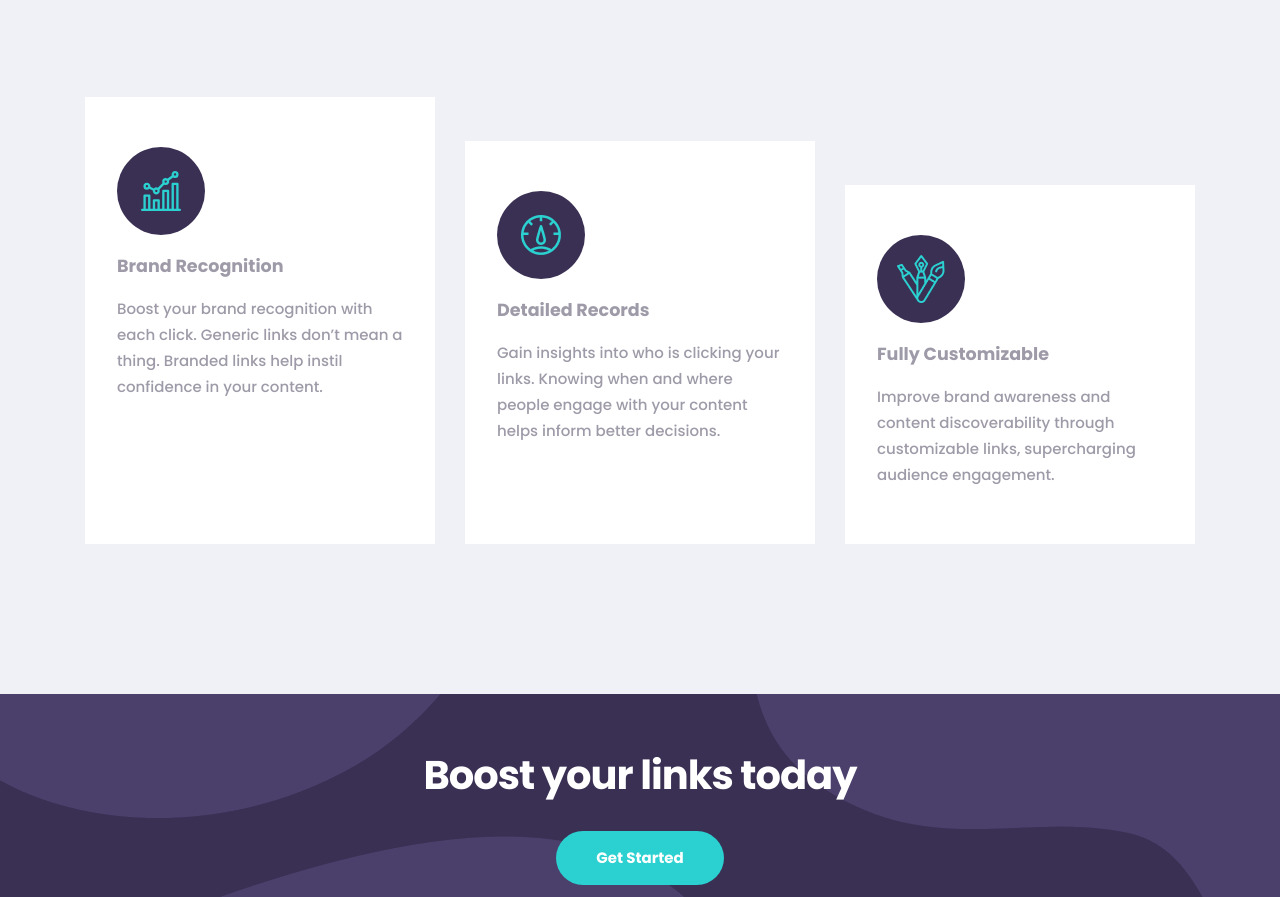
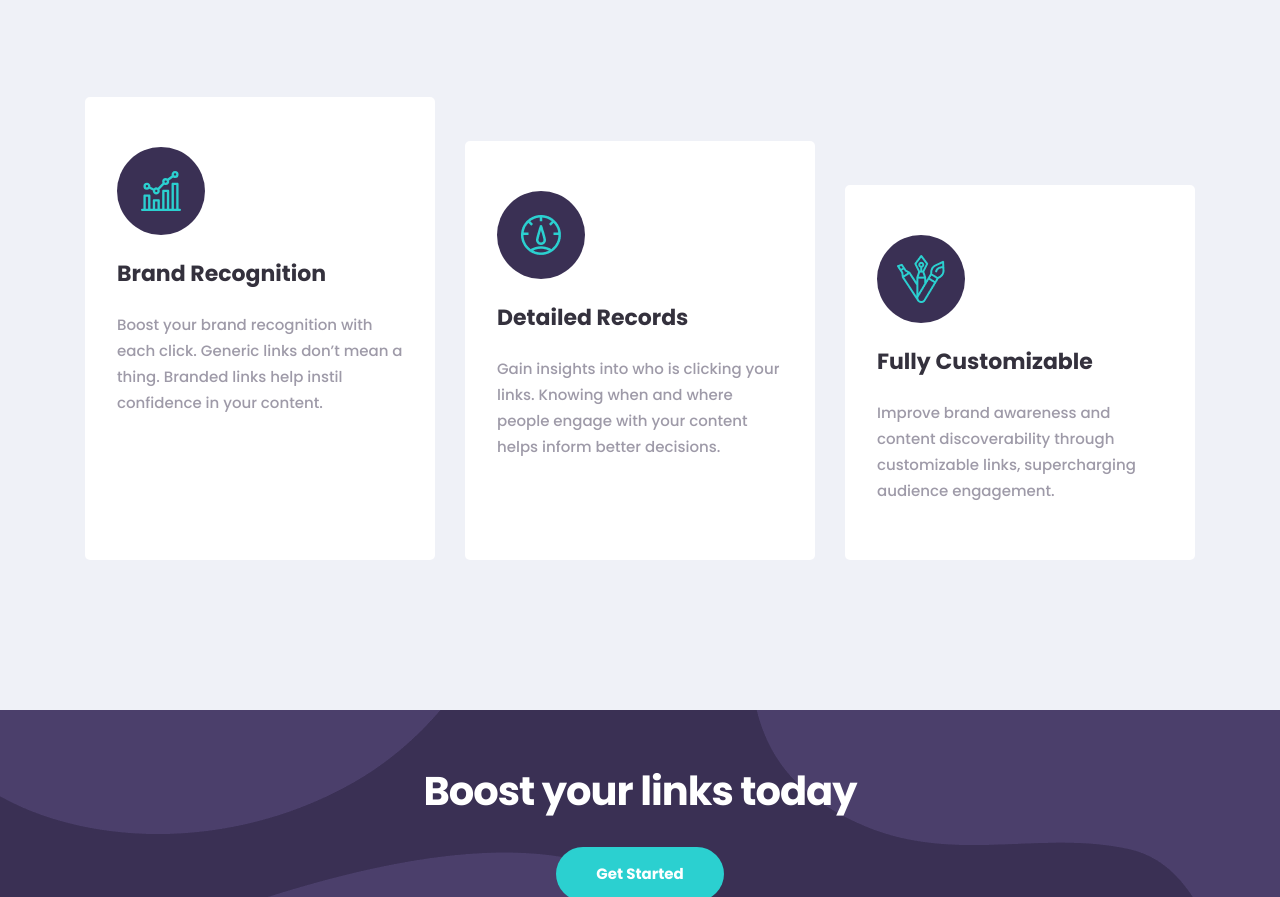
Before and after one commit to murodjohn101/shortly-project, a plain HTML site: page index.html in a window 1280 px wide. Shown: the part 1136-2033 px from the top of the page. Drawn offline with Linux system fonts and the light colour scheme.

Commit message:
h3 and p styles change

```diff
--- a/css/styles.css
+++ b/css/styles.css
@@ -253,6 +253,7 @@ color: #34313D;
   padding-bottom: 41px;
   padding-left: 32px;
   padding-right: 32px;
+  border-radius: 5px;
 
 }
 
@@ -280,6 +281,7 @@ color: #34313D;
   padding-left: 32px;
   padding-right: 32px;
   margin-top: 44px;
+  border-radius: 5px;
 }
 .detailed-section::before{
   content: "";
@@ -300,6 +302,7 @@ color: #34313D;
   padding-left: 32px;
   padding-right: 32px;
   margin-top: 88px;
+  border-radius: 5px;
 }
 
 .fully-section::before{
@@ -355,3 +358,20 @@ text-align: center;
   cursor: pointer;
   white-space: nowrap;
 }
+
+.advanced-title{
+font-family: "Poppins", "Arial", sans-serif;
+font-style: normal;
+font-weight: bold;
+font-size: 22px;
+line-height: 33px;
+color: #34313D;
+}
+.advanced-text{
+font-family: "Poppins", "Arial", sans-serif;
+font-style: normal;
+font-weight: 500;
+font-size: 15px;
+line-height: 26px;
+color: #9E9AA8;
+}
--- a/index.html
+++ b/index.html
@@ -51,6 +51,14 @@
         </div>
       </div>
     </div>
+
+
+<!-- FORM-INPUT BEGIN -->
+
+<div></div>
+<!-- FORM-INPUT END -->
+
+
     <!-- ADVANCED SECTION BEGINS -->
 
     <section class="advanced-statistics-section">
@@ -62,33 +70,33 @@
         </div>
 
 
-        <di class="statistic-dad">
+        <div class="statistic-dad">
           <div class="brand-section">
 
-            <h3>
+            <h3 class="advanced-title">
               Brand Recognition
             </h3>
-            <p>
+            <p class="advanced-text">
               Boost your brand recognition with each click. Generic links don’t mean a thing. Branded links help instil confidence in your content.
             </p>
           </div>
           <div class="detailed-section">
-            <h3>
+            <h3 class="advanced-title">
               Detailed Records
             </h3>
-            <p>
+            <p class="advanced-text">
               Gain insights into who is clicking your links. Knowing when and where people engage with your content helps inform better decisions.
             </p>
           </div>
           <div class="fully-section">
-            <h3>
+            <h3 class="advanced-title">
               Fully Customizable
             </h3>
-            <p>
+            <p class="advanced-text">
               Improve brand awareness and content discoverability through customizable links, supercharging audience engagement.
             </p>
           </div>
-        </di>
+        </div>
       </div>
 
     </section>
```
